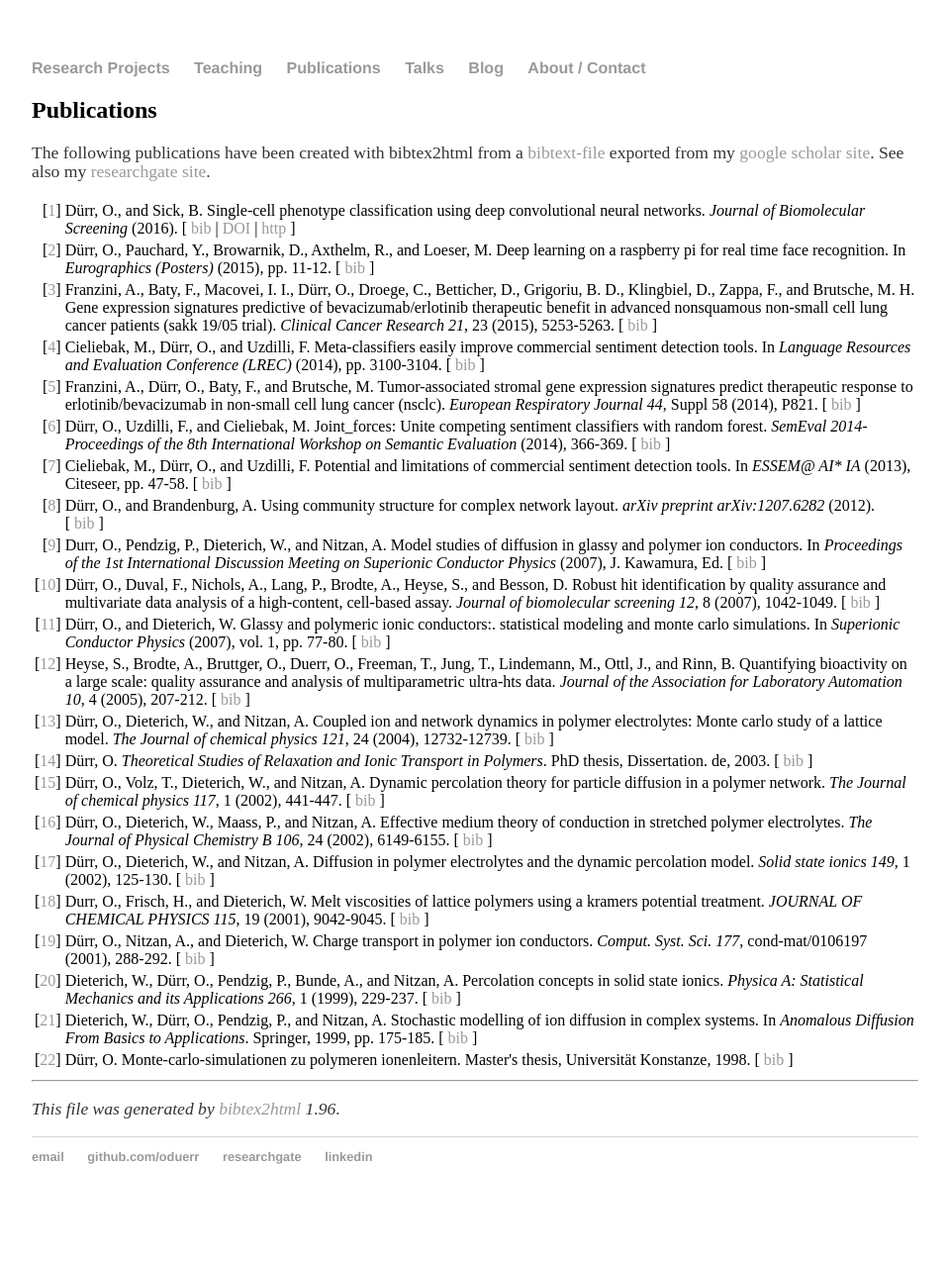
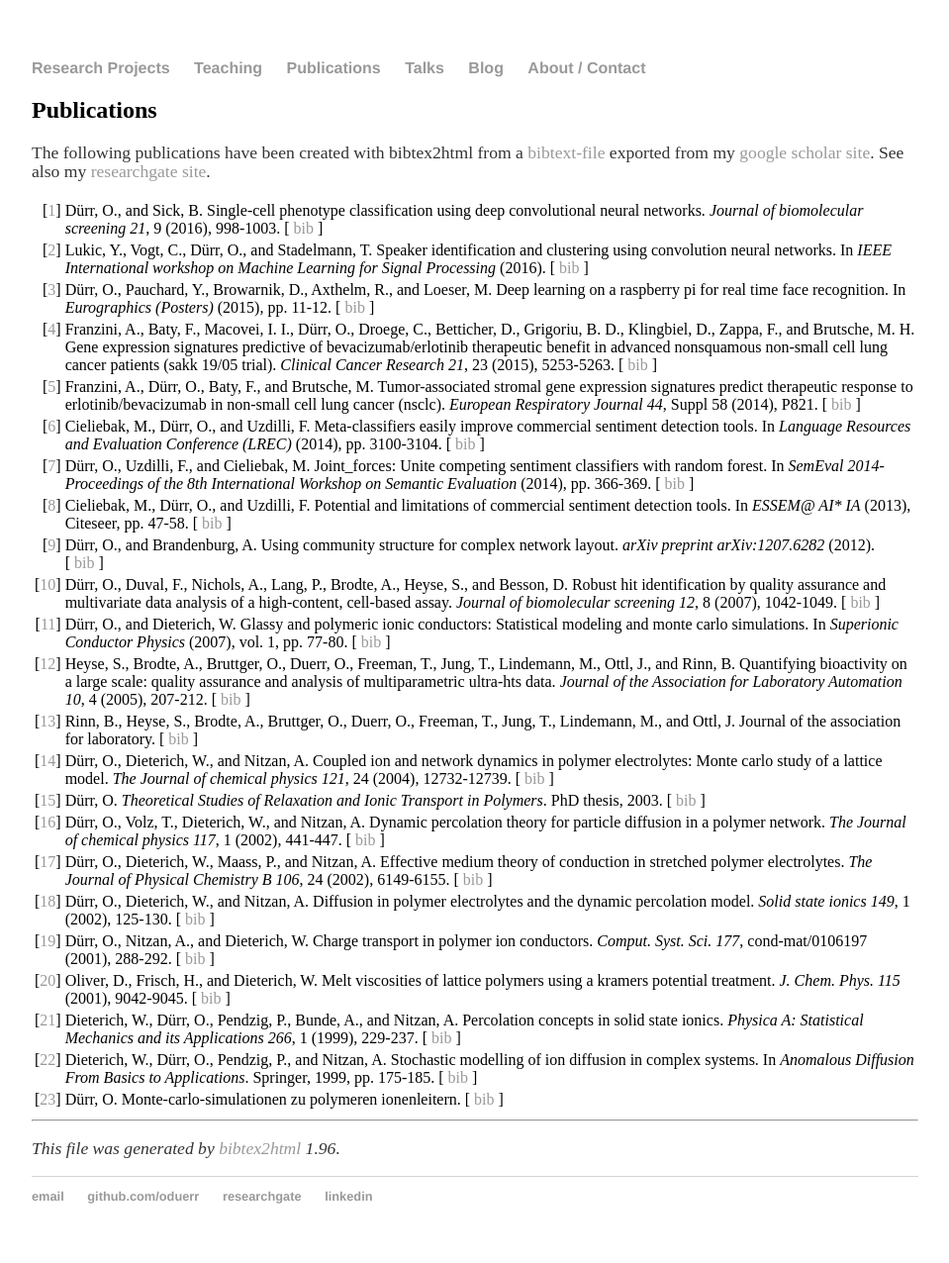
Before and after one commit to oduerr/oduerr.github.io, a Jekyll site: the page built from publications/index.md, in a window 1280 px wide. Shown: the whole page at 99% size, without its empty margins (160-1119 px from the left). Built offline with Jekyll 4.4.1, drawn with Linux system fonts in a browser that asks for light colours; before the commit the page ends 1236 px from its top, so only the background shows below that.

Commit message:
Updated BAs

```diff
--- a/publications/index.md
+++ b/publications/index.md
@@ -17,23 +17,38 @@ The following publications have been created with bibtex2html from a [bibtext-fi
 
 <tr valign="top">
 <td align="right" class="bibtexnumber">
-[<a name="ich2016">1</a>]
+[<a name="durr2016single">1</a>]
 </td>
 <td class="bibtexitem">
 D&uuml;rr, O., and Sick, B.
  Single-cell phenotype classification using deep convolutional neural
   networks.
- <em>Journal of Biomolecular Screening</em> (2016).
-[&nbsp;<a href="citations_bib.html#ich2016">bib</a>&nbsp;|
-<a href="http://dx.doi.org/10.1177/1087057116631284">DOI</a>&nbsp;|
-<a href="http://jbx.sagepub.com/content/early/2016/02/11/1087057116631284.abstract">http</a>&nbsp;]
+ <em>Journal of biomolecular screening 21</em>, 9 (2016), 998-1003.
+[&nbsp;<a href="citations_bib.html#durr2016single">bib</a>&nbsp;]
+
 </td>
 </tr>
 
 
 <tr valign="top">
 <td align="right" class="bibtexnumber">
-[<a name="durr2015deep">2</a>]
+[<a name="lukic2016speaker">2</a>]
+</td>
+<td class="bibtexitem">
+Lukic, Y., Vogt, C., D&uuml;rr, O., and Stadelmann, T.
+ Speaker identification and clustering using convolution neural
+  networks.
+ In <em>IEEE International workshop on Machine Learning for Signal
+  Processing</em> (2016).
+[&nbsp;<a href="citations_bib.html#lukic2016speaker">bib</a>&nbsp;]
+
+</td>
+</tr>
+
+
+<tr valign="top">
+<td align="right" class="bibtexnumber">
+[<a name="durr2015deep">3</a>]
 </td>
 <td class="bibtexitem">
 D&uuml;rr, O., Pauchard, Y., Browarnik, D., Axthelm, R., and Loeser, M.
@@ -58,21 +73,6 @@ Franzini, A., Baty, F., Macovei, I.&nbsp;I., D&uuml;rr, O., Droege, C.,
   patients (sakk 19/05 trial).
  <em>Clinical Cancer Research 21</em>, 23 (2015), 5253-5263.
 [&nbsp;<a href="citations_bib.html#franzini2015gene">bib</a>&nbsp;]
-
-</td>
-</tr>
-
-
-<tr valign="top">
-<td align="right" class="bibtexnumber">
-[<a name="cieliebak2014meta">4</a>]
-</td>
-<td class="bibtexitem">
-Cieliebak, M., D&uuml;rr, O., and Uzdilli, F.
- Meta-classifiers easily improve commercial sentiment detection tools.
- In <em>Language Resources and Evaluation Conference (LREC)</em>
-  (2014), pp.&nbsp;3100-3104.
-[&nbsp;<a href="citations_bib.html#cieliebak2014meta">bib</a>&nbsp;]
 
 </td>
 </tr>
@@ -96,14 +96,29 @@ Franzini, A., D&uuml;rr, O., Baty, F., and Brutsche, M.
 
 <tr valign="top">
 <td align="right" class="bibtexnumber">
-[<a name="durr2014joint_forces">6</a>]
+[<a name="cieliebak2014meta">6</a>]
+</td>
+<td class="bibtexitem">
+Cieliebak, M., D&uuml;rr, O., and Uzdilli, F.
+ Meta-classifiers easily improve commercial sentiment detection tools.
+ In <em>Language Resources and Evaluation Conference (LREC)</em>
+  (2014), pp.&nbsp;3100-3104.
+[&nbsp;<a href="citations_bib.html#cieliebak2014meta">bib</a>&nbsp;]
+
+</td>
+</tr>
+
+
+<tr valign="top">
+<td align="right" class="bibtexnumber">
+[<a name="durr2014joint_forces">7</a>]
 </td>
 <td class="bibtexitem">
 D&uuml;rr, O., Uzdilli, F., and Cieliebak, M.
  Joint_forces: Unite competing sentiment classifiers with random
   forest.
- <em>SemEval 2014-Proceedings of the 8th International Workshop on
-  Semantic Evaluation</em> (2014), 366-369.
+ In <em>SemEval 2014-Proceedings of the 8th International Workshop on
+  Semantic Evaluation</em> (2014), pp.&nbsp;366-369.
 [&nbsp;<a href="citations_bib.html#durr2014joint_forces">bib</a>&nbsp;]
 
 </td>
@@ -126,28 +141,13 @@ Cieliebak, M., D&uuml;rr, O., and Uzdilli, F.
 
 <tr valign="top">
 <td align="right" class="bibtexnumber">
-[<a name="durr2012using">8</a>]
+[<a name="durr2012using">9</a>]
 </td>
 <td class="bibtexitem">
 D&uuml;rr, O., and Brandenburg, A.
  Using community structure for complex network layout.
  <em>arXiv preprint arXiv:1207.6282</em> (2012).
 [&nbsp;<a href="citations_bib.html#durr2012using">bib</a>&nbsp;]
-
-</td>
-</tr>
-
-
-<tr valign="top">
-<td align="right" class="bibtexnumber">
-[<a name="durr2001model">9</a>]
-</td>
-<td class="bibtexitem">
-Durr, O., Pendzig, P., Dieterich, W., and Nitzan, A.
- Model studies of diffusion in glassy and polymer ion conductors.
- In <em>Proceedings of the 1st International Discussion Meeting on
-  Superionic Conductor Physics</em> (2007), J.&nbsp;Kawamura, Ed.
-[&nbsp;<a href="citations_bib.html#durr2001model">bib</a>&nbsp;]
 
 </td>
 </tr>
@@ -175,8 +175,8 @@ D&uuml;rr, O., Duval, F., Nichols, A., Lang, P., Brodte, A., Heyse, S., and
 </td>
 <td class="bibtexitem">
 D&uuml;rr, O., and Dieterich, W.
- Glassy and polymeric ionic conductors:. statistical modeling and
-  monte carlo simulations.
+ Glassy and polymeric ionic conductors: Statistical modeling and monte
+  carlo simulations.
  In <em>Superionic Conductor Physics</em> (2007), vol.&nbsp;1, pp.&nbsp;77-80.
 [&nbsp;<a href="citations_bib.html#durr2007glassy">bib</a>&nbsp;]
 
@@ -203,7 +203,21 @@ Heyse, S., Brodte, A., Bruttger, O., Duerr, O., Freeman, T., Jung, T.,
 
 <tr valign="top">
 <td align="right" class="bibtexnumber">
-[<a name="durr2004coupled">13</a>]
+[<a name="rinn2005journal">13</a>]
+</td>
+<td class="bibtexitem">
+Rinn, B., Heyse, S., Brodte, A., Bruttger, O., Duerr, O., Freeman, T.,
+  Jung, T., Lindemann, M., and Ottl, J.
+ Journal of the association for laboratory.
+[&nbsp;<a href="citations_bib.html#rinn2005journal">bib</a>&nbsp;]
+
+</td>
+</tr>
+
+
+<tr valign="top">
+<td align="right" class="bibtexnumber">
+[<a name="durr2004coupled">14</a>]
 </td>
 <td class="bibtexitem">
 D&uuml;rr, O., Dieterich, W., and Nitzan, A.
@@ -218,13 +232,13 @@ D&uuml;rr, O., Dieterich, W., and Nitzan, A.
 
 <tr valign="top">
 <td align="right" class="bibtexnumber">
-[<a name="durr2003theoretical">14</a>]
+[<a name="durr2003theoretical">15</a>]
 </td>
 <td class="bibtexitem">
 D&uuml;rr, O.
  <em>Theoretical Studies of Relaxation and Ionic Transport in
   Polymers</em>.
- PhD thesis, Dissertation. de, 2003.
+ PhD thesis, 2003.
 [&nbsp;<a href="citations_bib.html#durr2003theoretical">bib</a>&nbsp;]
 
 </td>
@@ -263,28 +277,13 @@ D&uuml;rr, O., Dieterich, W., Maass, P., and Nitzan, A.
 
 <tr valign="top">
 <td align="right" class="bibtexnumber">
-[<a name="durr2002diffusion">17</a>]
+[<a name="durr2002diffusion">18</a>]
 </td>
 <td class="bibtexitem">
 D&uuml;rr, O., Dieterich, W., and Nitzan, A.
  Diffusion in polymer electrolytes and the dynamic percolation model.
  <em>Solid state ionics 149</em>, 1 (2002), 125-130.
 [&nbsp;<a href="citations_bib.html#durr2002diffusion">bib</a>&nbsp;]
-
-</td>
-</tr>
-
-
-<tr valign="top">
-<td align="right" class="bibtexnumber">
-[<a name="durr2001melt">18</a>]
-</td>
-<td class="bibtexitem">
-Durr, O., Frisch, H., and Dieterich, W.
- Melt viscosities of lattice polymers using a kramers potential
-  treatment.
- <em>JOURNAL OF CHEMICAL PHYSICS 115</em>, 19 (2001), 9042-9045.
-[&nbsp;<a href="citations_bib.html#durr2001melt">bib</a>&nbsp;]
 
 </td>
 </tr>
@@ -306,7 +305,22 @@ D&uuml;rr, O., Nitzan, A., and Dieterich, W.
 
 <tr valign="top">
 <td align="right" class="bibtexnumber">
-[<a name="dieterich1999percolation">20</a>]
+[<a name="oliver2001melt">20</a>]
+</td>
+<td class="bibtexitem">
+Oliver, D., Frisch, H., and Dieterich, W.
+ Melt viscosities of lattice polymers using a kramers potential
+  treatment.
+ <em>J. Chem. Phys. 115</em> (2001), 9042-9045.
+[&nbsp;<a href="citations_bib.html#oliver2001melt">bib</a>&nbsp;]
+
+</td>
+</tr>
+
+
+<tr valign="top">
+<td align="right" class="bibtexnumber">
+[<a name="dieterich1999percolation">21</a>]
 </td>
 <td class="bibtexitem">
 Dieterich, W., D&uuml;rr, O., Pendzig, P., Bunde, A., and Nitzan, A.
@@ -336,15 +350,16 @@ Dieterich, W., D&uuml;rr, O., Pendzig, P., and Nitzan, A.
 
 <tr valign="top">
 <td align="right" class="bibtexnumber">
-[<a name="durr1998monte">22</a>]
+[<a name="durr1998monte">23</a>]
 </td>
 <td class="bibtexitem">
 D&uuml;rr, O.
  Monte-carlo-simulationen zu polymeren ionenleitern.
- Master's thesis, Universit&auml;t Konstanze, 1998.
 [&nbsp;<a href="citations_bib.html#durr1998monte">bib</a>&nbsp;]
 
 </td>
 </tr>
-</table><hr><p><em>This file was generated by
+</table>
+
+<hr><p><em>This file was generated by
 <a href="http://www.lri.fr/~filliatr/bibtex2html/">bibtex2html</a> 1.96.</em></p>
```
Also changed, not shown: other parts of publications/index.md (+5 -5 lines), teaching/index.md (+3 -0 lines).
